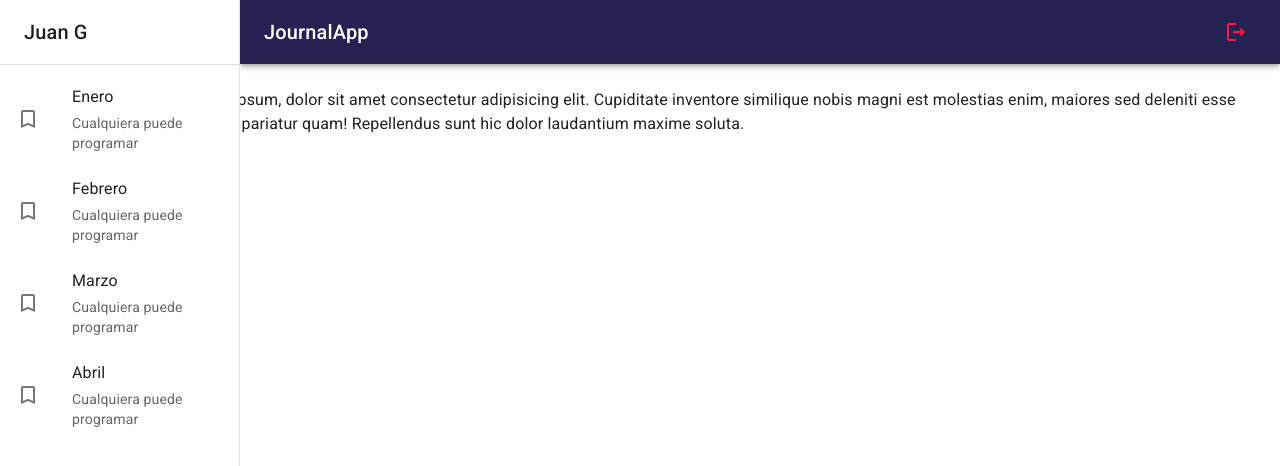
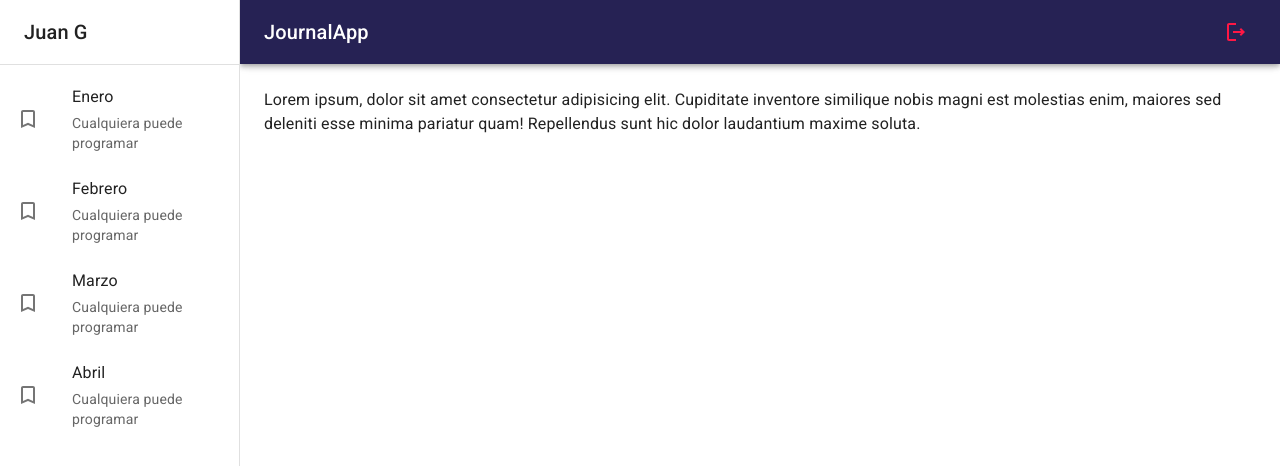
Before and after one commit to Juan-Gonon/JournalApp, a React (Vite) app: page / in a window 1280 px wide. Shown: the top 466 px of the page. Built offline with nearby package versions, Linux system fonts and the light colour scheme.

Commit message:
correction nav

```diff
--- a/src/journal/components/Sidebar.jsx
+++ b/src/journal/components/Sidebar.jsx
@@ -8,7 +8,7 @@ export function Sidebar ({ drawerWith = 240 }) {
       component='nav'
       sx={{
         width: { sm: drawerWith },
-        flexShrink: { ms: 0 }
+        flexShrink: { sm: 0 }
       }}
     >
       <Drawer
```
